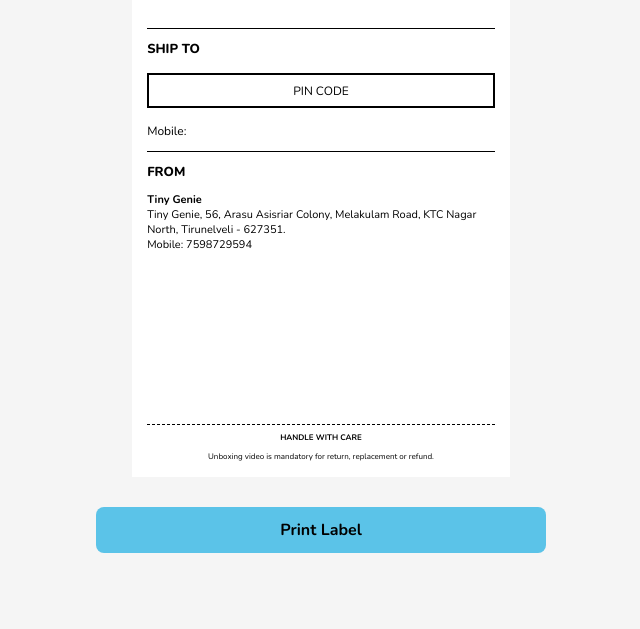
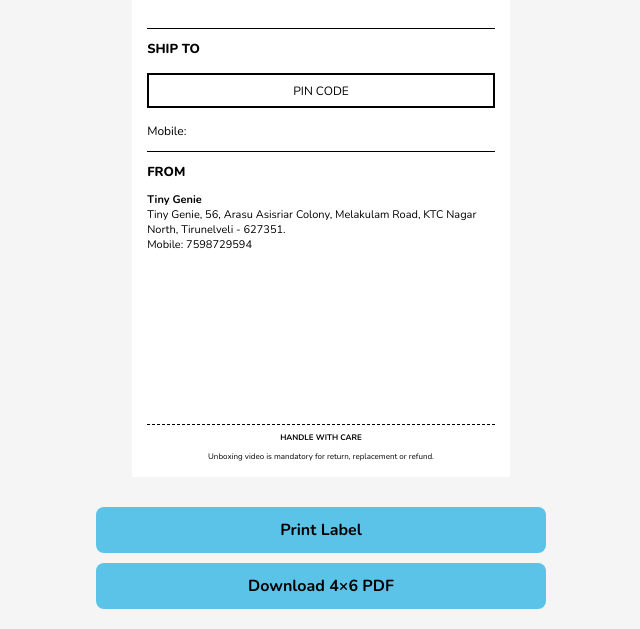
Before and after one commit to vijiemlyn/label-generator, a plain HTML site: page index.html in a window 1280 px wide. Shown: the part 686-1315 px from the top of the page, without its empty margins (319-959 px from the left). Before the commit the page ends 1259 px from the top, so only its background shows below. Drawn offline with nearby package versions, Linux system fonts and the light colour scheme.

Commit message:
Add download PDF button to index.html
Added a button to download a 4×6 PDF.

```diff
--- a/index.html
+++ b/index.html
@@ -13,7 +13,7 @@
 <link rel="stylesheet" href="style.css">
 
 </head>
-
+<script src="https://cdnjs.cloudflare.com/ajax/libs/jspdf/2.5.1/jspdf.umd.min.js"></script>
 <body>
 
 <div class="app">
@@ -134,7 +134,9 @@
 <button class="print" onclick="window.print()">
 Print Label
 </button>
-
+<button class="print" onclick="downloadPDF()">
+    Download 4×6 PDF
+</button>
 
 </div>
 
```
